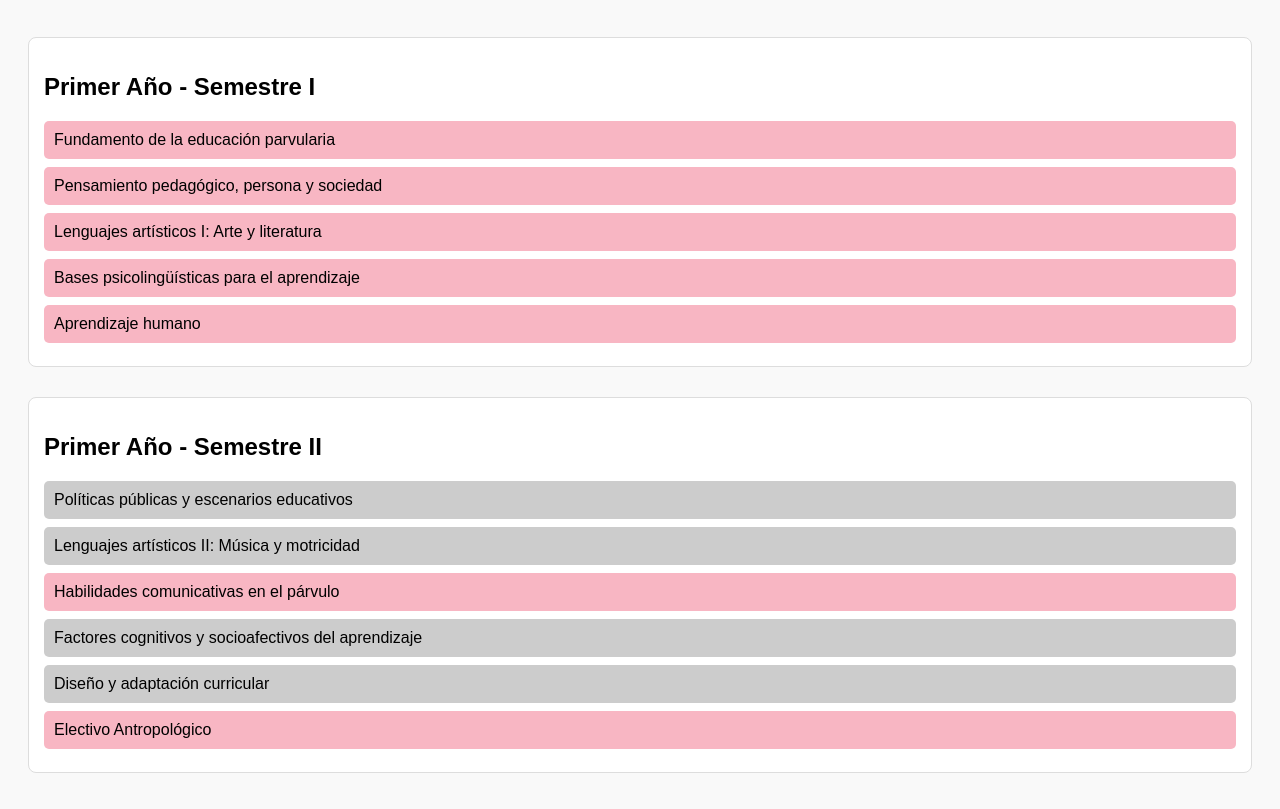
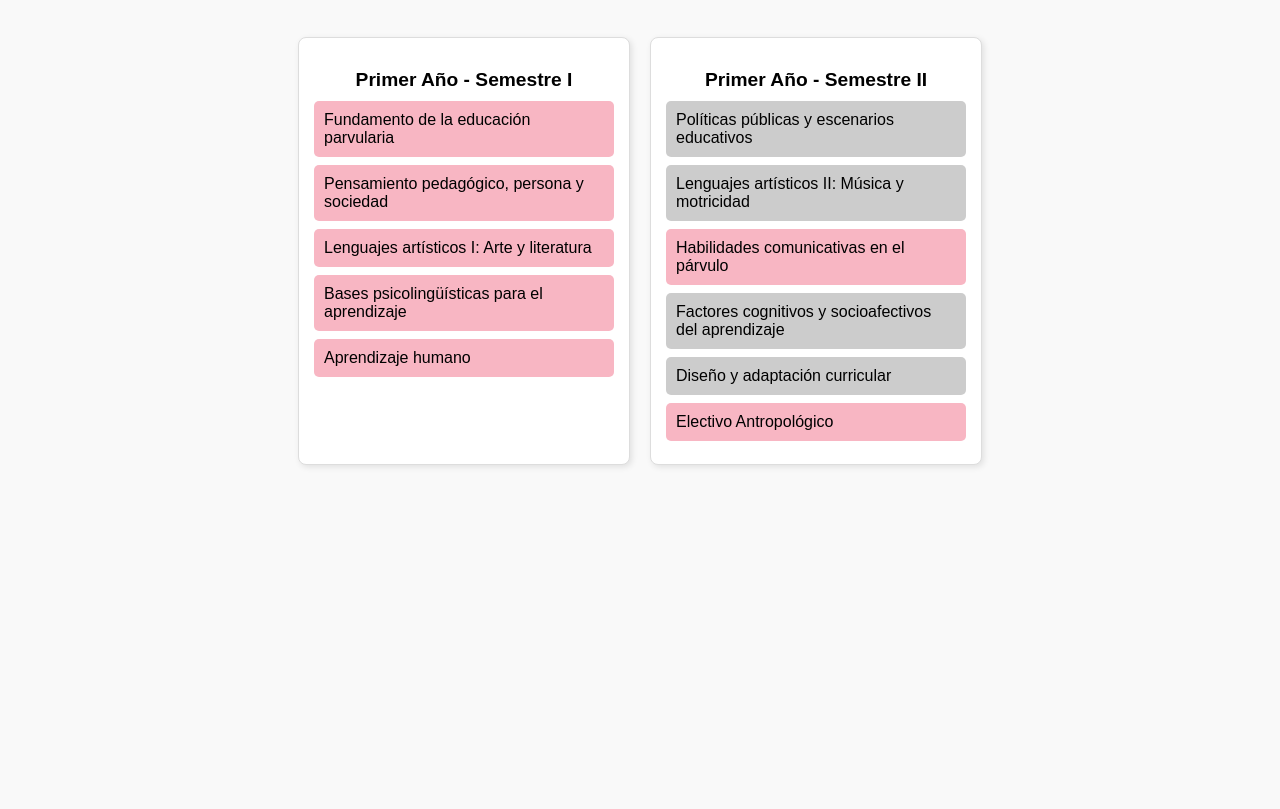
Before and after one commit to Camiii-R/malla-interactivaepa, a plain HTML site: page index.html in a window 1280 px wide. Shown: the part 89-898 px from the top of the page. After the commit the page ends 800 px from the top, so only its background shows below. Drawn offline with Linux system fonts and the light colour scheme.

Commit message:
index.html

```diff
--- a/index.html
+++ b/index.html
@@ -10,31 +10,53 @@
       background: #f9f9f9;
       padding: 20px;
     }
+
     h1 {
       text-align: center;
       margin-bottom: 40px;
     }
+
+    .malla {
+      display: flex;
+      flex-wrap: wrap;
+      gap: 20px;
+      justify-content: center;
+    }
+
     .semestre {
-      margin-bottom: 30px;
-      padding: 15px;
+      flex: 1 1 300px;
       background: #fff;
       border: 1px solid #ddd;
       border-radius: 8px;
+      padding: 15px;
+      box-shadow: 2px 2px 6px rgba(0,0,0,0.1);
+      min-width: 280px;
+      max-width: 300px;
     }
+
+    .semestre h2 {
+      text-align: center;
+      font-size: 1.2em;
+      margin-bottom: 10px;
+    }
+
     .ramo {
       margin: 8px 0;
       padding: 10px;
       border-radius: 5px;
       cursor: pointer;
     }
+
     .no-aprobado {
       background-color: #f8b6c3;
     }
+
     .aprobado {
       background-color: #a287f4;
       color: white;
       text-decoration: line-through;
     }
+
     .bloqueado {
       background-color: #ccc;
       cursor: not-allowed;
@@ -45,6 +67,7 @@
 
   <h1>Malla Interactiva - Educación Parvularia</h1>
 
+  <div class="malla">
     <!-- SEMESTRE I -->
     <div class="semestre">
       <h2>Primer Año - Semestre I</h2>
@@ -65,6 +88,7 @@
       <div class="ramo bloqueado" data-prerreq="Aprendizaje humano">Diseño y adaptación curricular</div>
       <div class="ramo no-aprobado" onclick="toggleAprobado(this)">Electivo Antropológico</div>
     </div>
+  </div>
 
   <script>
     function toggleAprobado(element) {
@@ -82,4 +106,11 @@
           ramo.classList.remove('bloqueado');
           ramo.classList.add('no-aprobado');
           ramo.setAttribute('onclick', 'toggleAprobado(this)');
-          ramo.rem
+          ramo.removeAttribute('data-prerreq');
+        }
+      });
+    }
+  </script>
+
+</body>
+</html>
```
Lines whose indentation alone changed are shown as unchanged.
